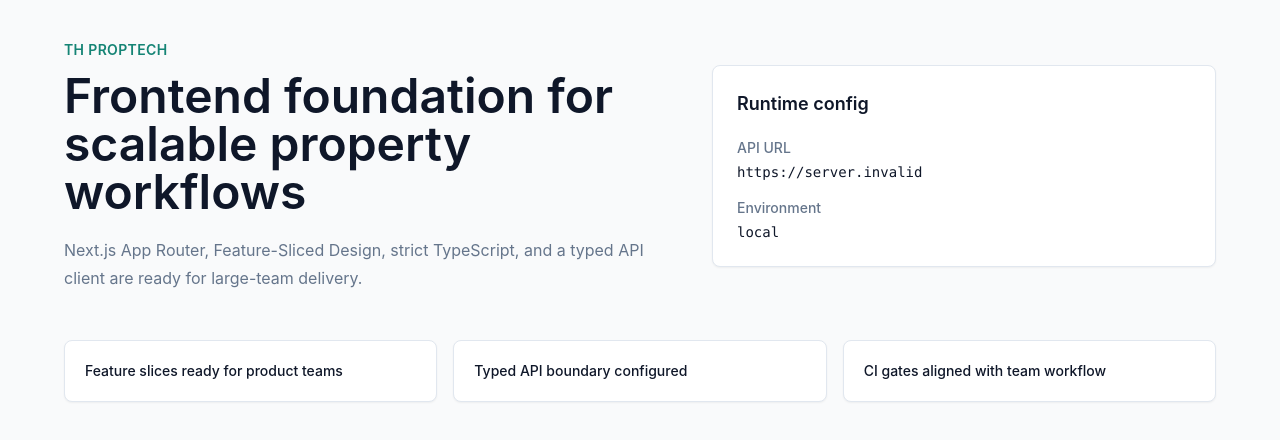
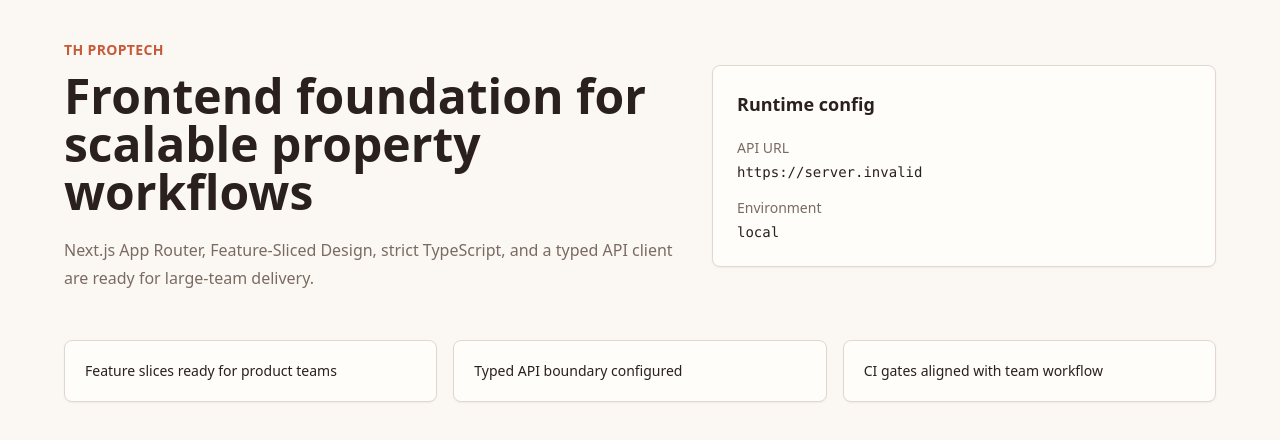
Before and after one commit to TH-PropTech/frontend, a Next.js app: page / in a window 1280 px wide. Shown: the top 440 px of the page. Built offline with nearby package versions, Linux system fonts and the light colour scheme; no server answers.

Commit message:
feat: update color palette and button styles for improved UI consistency

```diff
--- a/src/app/globals.css
+++ b/src/app/globals.css
@@ -3,13 +3,22 @@
 @tailwind utilities;
 
 :root {
-  --background: 210 20% 98%;
-  --foreground: 222 47% 11%;
-  --border: 214 32% 91%;
-  --primary: 172 72% 30%;
-  --primary-foreground: 0 0% 100%;
-  --muted: 210 40% 96%;
-  --muted-foreground: 215 16% 47%;
+  --background: 38 44% 97%;
+  --foreground: 14 18% 14%;
+  --surface: 40 100% 99%;
+  --border: 25 25% 85%;
+  --primary: 14 55% 50%;
+  --primary-hover: 11 58% 39%;
+  --primary-foreground: 40 100% 99%;
+  --control: 11 58% 39%;
+  --control-hover: 11 59% 32%;
+  --control-foreground: 40 100% 99%;
+  --accent: 33 84% 69%;
+  --muted: 32 37% 93%;
+  --muted-foreground: 22 11% 43%;
+  --success: 93 29% 43%;
+  --warning: 36 80% 57%;
+  --danger: 0 64% 56%;
 }
 
 * {
@@ -26,8 +35,7 @@ body {
   background: hsl(var(--background));
   color: hsl(var(--foreground));
   font-family:
-    Inter,
-    ui-sans-serif,
+    'Be Vietnam Pro',
     system-ui,
     -apple-system,
     BlinkMacSystemFont,
--- a/src/shared/ui/button.tsx
+++ b/src/shared/ui/button.tsx
@@ -13,7 +13,7 @@ export const Button = React.forwardRef<HTMLButtonElement, ButtonProps>(
     return (
       <Comp
         className={cn(
-          'inline-flex items-center justify-center rounded-md bg-primary px-4 py-2 text-sm font-medium text-primary-foreground',
+          'inline-flex items-center justify-center rounded-md bg-control px-4 py-2 text-sm font-medium text-control-foreground transition-colors hover:bg-control-hover focus-visible:outline-none focus-visible:ring-2 focus-visible:ring-control focus-visible:ring-offset-2',
           className
         )}
         ref={ref}
--- a/src/widgets/home-dashboard/ui/home-dashboard.tsx
+++ b/src/widgets/home-dashboard/ui/home-dashboard.tsx
@@ -23,7 +23,7 @@ export function HomeDashboard(): React.ReactElement {
           </p>
         </div>
 
-        <aside className="rounded-lg border border-border bg-white p-6 shadow-sm">
+        <aside className="rounded-lg border border-border bg-surface p-6 shadow-sm">
           <h2 className="text-lg font-semibold">Runtime config</h2>
           <dl className="mt-5 space-y-4 text-sm">
             <div>
@@ -41,7 +41,7 @@ export function HomeDashboard(): React.ReactElement {
       <section className="mx-auto mt-12 grid max-w-6xl gap-4 md:grid-cols-3">
         {platformSignals.map(signal => (
           <article
-            className="rounded-lg border border-border bg-white p-5 shadow-sm"
+            className="rounded-lg border border-border bg-surface p-5 shadow-sm"
             key={signal}
           >
             <p className="text-sm font-medium">{signal}</p>
--- a/tailwind.config.ts
+++ b/tailwind.config.ts
@@ -1,7 +1,6 @@
 import type { Config } from 'tailwindcss'
 
 const config: Config = {
-  darkMode: ['class'],
   content: ['./src/**/*.{ts,tsx}', './tests/**/*.{ts,tsx}'],
   theme: {
     extend: {
@@ -9,10 +8,21 @@ const config: Config = {
         border: 'hsl(var(--border))',
         background: 'hsl(var(--background))',
         foreground: 'hsl(var(--foreground))',
+        surface: 'hsl(var(--surface))',
         primary: {
           DEFAULT: 'hsl(var(--primary))',
+          hover: 'hsl(var(--primary-hover))',
           foreground: 'hsl(var(--primary-foreground))',
         },
+        control: {
+          DEFAULT: 'hsl(var(--control))',
+          hover: 'hsl(var(--control-hover))',
+          foreground: 'hsl(var(--control-foreground))',
+        },
+        accent: 'hsl(var(--accent))',
+        success: 'hsl(var(--success))',
+        warning: 'hsl(var(--warning))',
+        danger: 'hsl(var(--danger))',
         muted: {
           DEFAULT: 'hsl(var(--muted))',
           foreground: 'hsl(var(--muted-foreground))',
```
